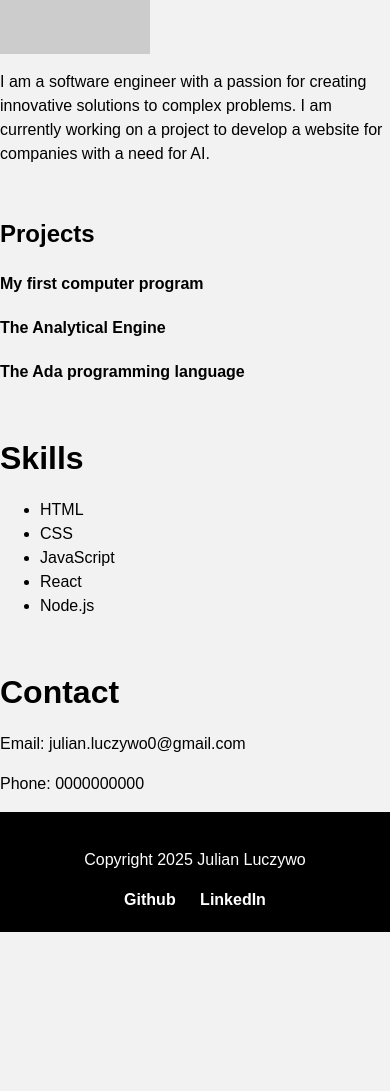
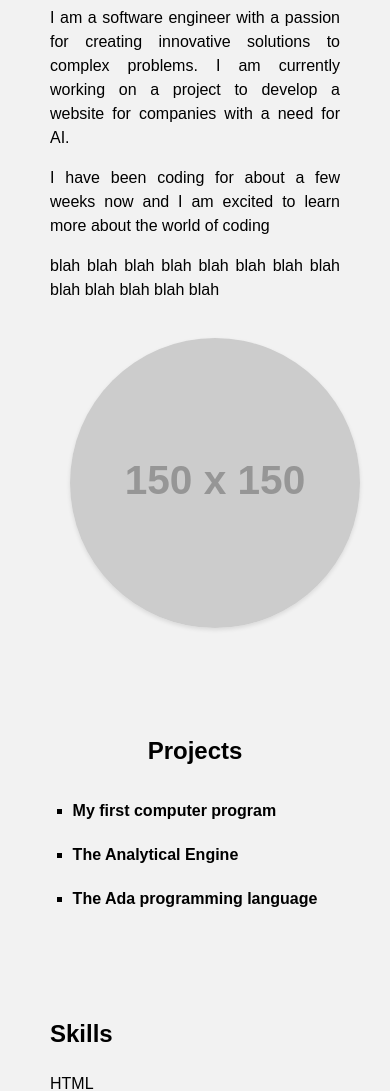
Before and after one commit to JulianLuczywo/personal-website, a plain HTML site: page index.html in a window 390 px wide. Shown: the part 310-1401 px from the top of the page. Before the commit the page ends 1242 px from the top, so only its background shows below. Drawn offline with Linux system fonts and the light colour scheme; placeholder pictures from the web are drawn by us.

Commit message:
final version of the website

```diff
--- a/index.html
+++ b/index.html
@@ -1,9 +1,14 @@
+<!DOCTYPE html>
 <html>
   <head>
     <meta charset="UTF-8" />
     <meta name="viewport" content="width=device-width, initial-scale=1.0" />
     <title>My Portfolio</title>
     <link rel="stylesheet" href="styles.css" />
+    <link
+      rel="stylesheet"
+      href="https://cdnjs.cloudflare.com/ajax/libs/font-awesome/5.15.3/css/all.min.css"
+    />
   </head>
 
   <!-- Nav Bar -->
@@ -17,16 +22,32 @@
   </nav>
 
   <!-- Main Content -->
+  <body>
+    <div id="page-container">
       <main>
-    <body>
         <section class="content">
+          <div class="about-me-container">
+            <div class="about-me-text-container">
               <h2>About Me</h2>
-        <img src="https://via.placeholder.com/150" alt="Profile Picture" />
               <p>
                 I am a software engineer with a passion for creating innovative
-          solutions to complex problems. I am currently working on a project to
-          develop a website for companies with a need for AI.
+                solutions to complex problems. I am currently working on a
+                project to develop a website for companies with a need for AI.
               </p>
+              <p>
+                I have been coding for about a few weeks now and I am excited to
+                learn more about the world of coding
+              </p>
+              <p>
+                blah blah blah blah blah blah blah blah blah blah blah blah blah
+              </p>
+            </div>
+            <img
+              src="https://via.placeholder.com/150"
+              alt="Profile Picture"
+              class="portrait"
+            />
+          </div>
         </section>
 
         <section class="projects">
@@ -50,7 +71,8 @@
           </ul>
         </section>
 
-      <section class="content">
+        <section class="skills">
+          <div class="skills-container">
             <h2>Skills</h2>
             <ul>
               <li>HTML</li>
@@ -59,6 +81,7 @@
               <li>React</li>
               <li>Node.js</li>
             </ul>
+          </div>
         </section>
 
         <section class="contact">
@@ -66,11 +89,11 @@
           <p>Email: julian.luczywo0@gmail.com</p>
           <p>Phone: 0000000000</p>
         </section>
-    </body>
+      </main>
 
       <!-- Footer -->
       <footer>
-      <p>Copyright 2025 Julian Luczywo</p>
+        <p>© 2025 Julian Luczywo</p>
         <ul>
           <li><a href="https://github.com/julianluczywo">Github</a></li>
           <li>
@@ -78,5 +101,6 @@
           </li>
         </ul>
       </footer>
-  </main>
+    </div>
+  </body>
 </html>
--- a/styles.css
+++ b/styles.css
@@ -14,15 +14,20 @@ body {
   font-family: "Poppins", sans-serif;
   font-size: 16px;
   line-height: 1.5;
-  max-width: 900px;
+  max-width: 100%;
   margin: 0 auto;
   display: flex;
   flex-direction: column;
 }
 
 main {
-  z-index: 2;
+  padding: 50px;
   margin-top: 60px;
+  display: flex;
+  flex-direction: column;
+  min-height: 100vh;
+  overflow: auto;
+  flex: 1;
 }
 
 nav {
@@ -45,10 +50,15 @@ nav h1 {
 }
 
 .nav-links {
-  display: flex;
+  display: inline-flex;
   list-style: none;
   margin: 0;
+  margin-right: 60px;
   padding: 10;
+  align-items: center;
+  justify-content: center;
+  flex-direction: row;
+  gap: 10px;
 }
 
 .nav-links li {
@@ -63,6 +73,10 @@ nav h1 {
 
 .nav-links a:hover {
   color: #899878;
+}
+
+section {
+  display: block;
 }
 
 .title {
@@ -84,12 +98,54 @@ nav h1 {
   margin: 0;
 }
 
+.about-me-container {
+  display: flex;
+  flex-direction: row;
+  align-items: center;
+  justify-content: center;
+}
+
+.about-me-text-container {
+  width: 80%;
+}
+
+.about-me-container p {
+  text-align: justify;
+}
+
+.portrait {
+  width: 300px;
+  flex-shrink: 0;
+  margin-left: 40px;
+  align-items: center;
+  justify-content: center;
+  box-shadow: 0 2px 4px rgba(0, 0, 0, 0.1);
+  margin-bottom: 20px;
+  margin-top: 20px;
+  display: block;
+  max-width: 100%;
+  height: auto;
+  object-fit: cover;
+  border-radius: 50%;
+  overflow: hidden;
+  transition: transform 0.3s ease-in-out;
+  transform: scale(1);
+  transition: transform 0.3s ease-in-out;
+  transform: scale(1);
+}
+.portrait:hover {
+  transform: scale(1.1);
+  transition: transform 0.3s ease-in-out;
+  transform: scale(1.1);
+}
+
 .projects {
   margin-top: 50px;
+  padding: 15px;
 }
 
 .projects ul {
-  list-style: none;
+  list-style: square;
   margin: 0;
   padding: 0;
 }
@@ -105,7 +161,25 @@ nav h1 {
 }
 
 .projects li a:hover {
-  color: #000;
+  color: #899878;
+}
+
+.skills {
+  padding: 0;
+}
+
+.skills-container {
+  display: flex;
+  flex-direction: column;
+}
+
+.skills-container ul {
+  list-style: none;
+  margin: 0;
+  padding: 0;
+  display: flex;
+  flex-direction: row;
+  gap: 10px;
 }
 
 .contact {
@@ -117,11 +191,30 @@ nav h1 {
   margin: 0;
 }
 
+i {
+  margin-right: 10px;
+  font-size: 30px;
+  gap: 20px;
+  color: #121113;
+  transition: transform 0.3s ease-in-out;
+  transform: scale(1);
+  transition: transform 0.3s ease-in-out;
+  transform: scale(1);
+  cursor: pointer;
+}
+
+i:hover {
+  color: #899878;
+  transform: scale(1.1);
+  transition: transform 0.3s ease-in-out;
+}
+
 footer {
   background-color: #000;
-  color: #fff;
-  padding: 20px;
+  color: #efeee7;
+  padding: 1rem;
   text-align: center;
+  width: 100%;
 }
 
 footer ul {
@@ -153,14 +246,44 @@ footer ul li a:hover {
   }
 
   .nav-links {
-    display: none;
-    flex-direction: column;
+    /* display: none; */
+    flex-direction: row;
     align-items: center;
     margin: 0;
+    margin-right: 20px;
+    justify-content: space-between;
+    padding: 10px;
+    position: static;
+    width: 50%;
   }
 
   .nav-links li {
     margin: 10px 0;
     text-align: center;
   }
+  .about-me-container {
+    display: flex;
+    flex-direction: column;
+    align-items: center;
+  }
+  .about-me-text-container {
+    width: 100%;
+  }
+  .projects {
+    margin-top: 50px;
+    margin-bottom: 50px;
+    display: flex;
+    flex-direction: column;
+    align-items: center;
+    justify-content: center;
+    gap: 10px;
+  }
+  .skills-container ul {
+    list-style: none;
+    margin: 0;
+    padding: 0;
+    display: flex;
+    flex-direction: column;
+    gap: 10px;
+  }
 }
```
Also changed, not shown: contact.html (added, +49 -0 lines), 1 other file. Lines whose indentation alone changed are shown as unchanged.
